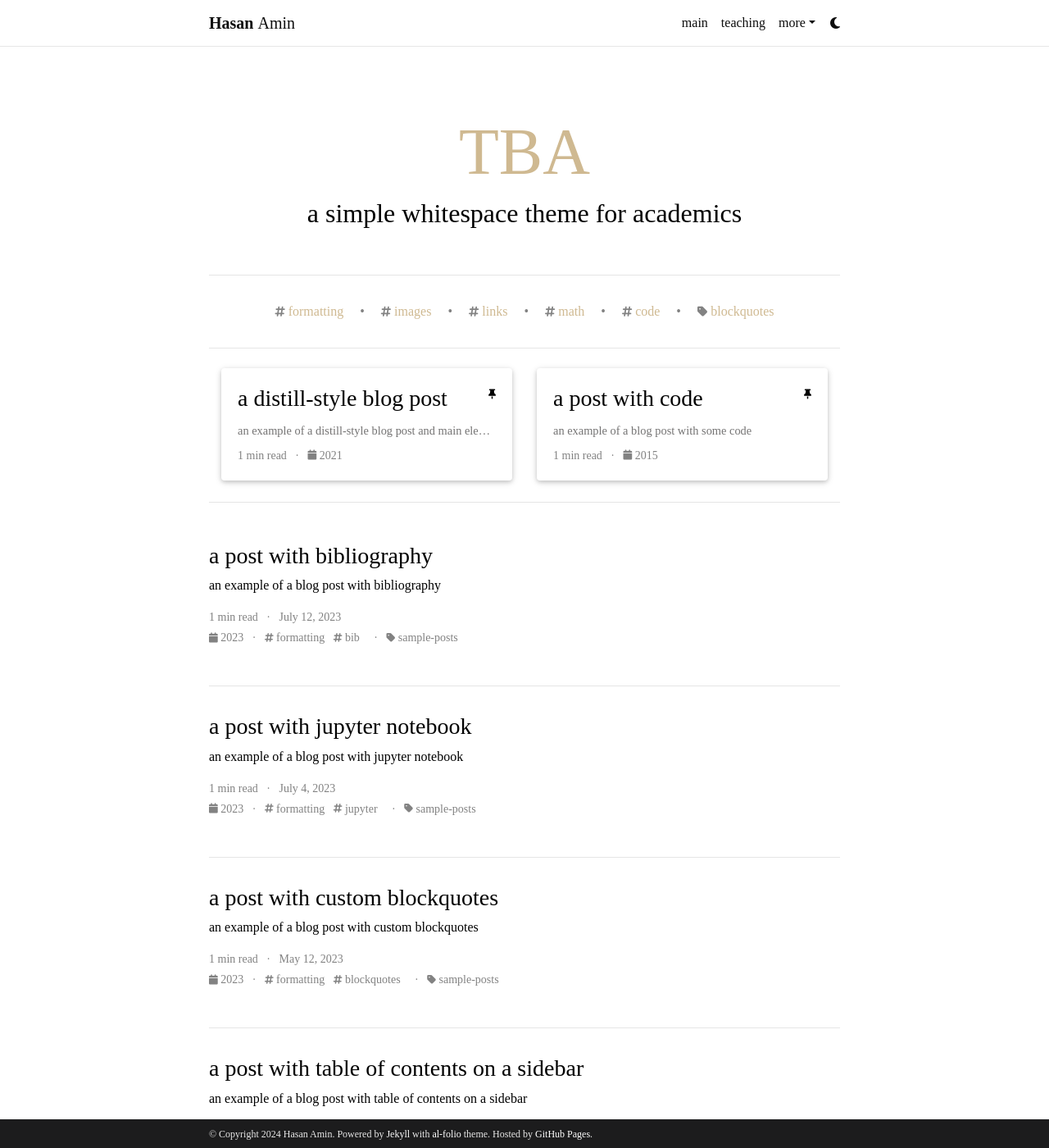
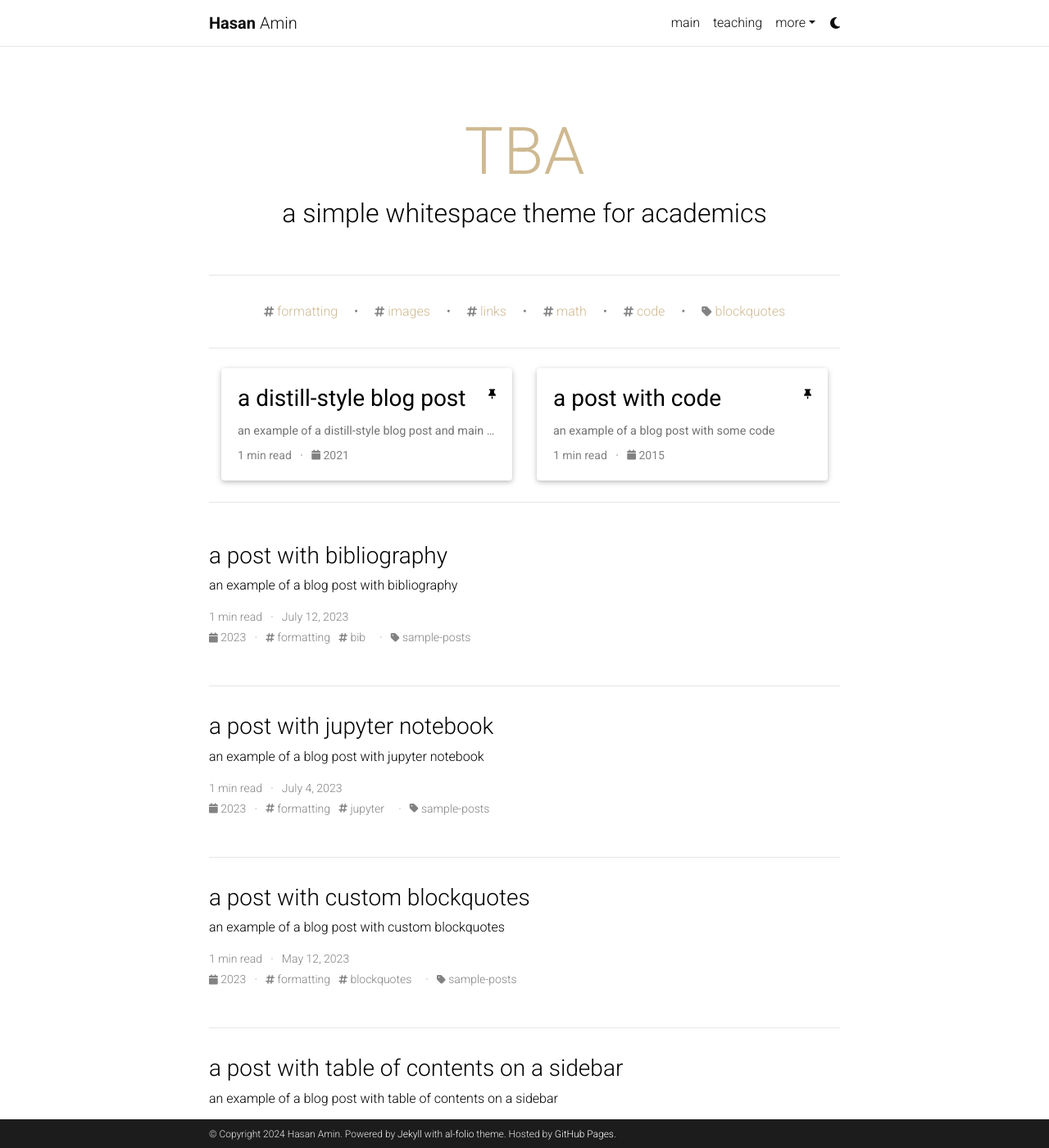
Before and after one commit to shasanamin/shasanamin.github.io, a Jekyll site: the page built from blog/index.html, in a window 1280 px wide and 1400 px high. Shown: the whole window at 82% size. Built offline with Jekyll 4.4.1, drawn with Linux system fonts in a browser that asks for light colours; the list of posts is cut into pages by our own code; comment, search, counter and statistics services are not loaded; a style sheet for code colours, icons or effects is not loaded.

Commit message:
init setup

```diff
--- a/_sass/_base.scss
+++ b/_sass/_base.scss
@@ -16,7 +16,7 @@
 li,
 span,
 strong {
-  font-family: "Crimson Pro", serif;
+  // font-family: "Crimson Pro", serif;
   color: var(--global-text-color);
 }
 
```
